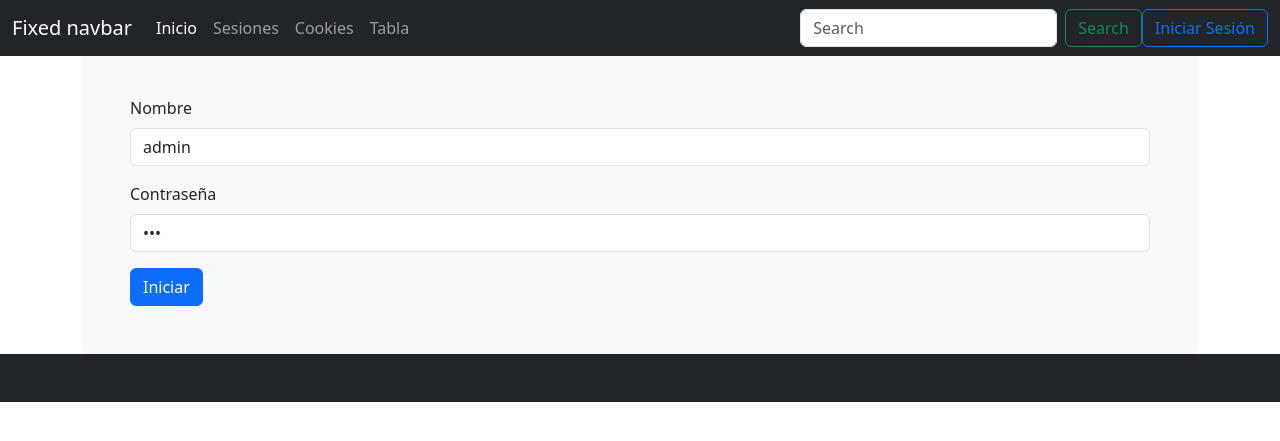
After one commit to anderuraga/php_crud, a PHP site: page /login.php in a window 1280 px wide. The commit adds this page. Shown: the top 441 px of the page. Run offline with PHP 8.4, Linux system fonts and the light colour scheme.

Commit message:
login y alertas

```diff
--- /dev/null
+++ b/includes/alerta.php
@@ -0,0 +1,11 @@
+
+
+<br>
+<br>
+
+  <?php if (isset($_GET['msg'])){ ?>
+    <div class="alert mt-5 alert-<?php echo $_GET['tipo'] ?> alert-dismissible fade show" role="alert">
+      <strong><?php echo $_GET['msg'] ?></strong>
+      <button type="button" class="btn-close" data-bs-dismiss="alert" aria-label="Close"></button>
+    </div>
+  <?php } ?>
--- a/includes/navbar.php
+++ b/includes/navbar.php
@@ -19,10 +19,13 @@
           <a class="nav-link" href="<?php echo $URL_WEB ?>ejercicios/ejercicio3.php">Tabla</a>
         </li>
       </ul>
-      <form class="d-flex" role="search">
+      <form class="d-flex mr-4" role="search">
         <input class="form-control me-2" type="search" placeholder="Search" aria-label="Search">
         <button class="btn btn-outline-success" type="submit">Search</button>
       </form>
+
+      <a href="login.php" class="btn btn-outline-primary">Iniciar Sesión</a>
+
     </div>
   </div>
 </nav>
--- a/index.php
+++ b/index.php
@@ -1,5 +1,6 @@
 <?php include 'includes/cabecera.php' ?>
 <?php include 'includes/navbar.php' ?>
+<?php include 'includes/alerta.php' ?>
 
   <div class="bg-light p-5 rounded">
     <h1>Página Inicio 222</h1>
--- /dev/null
+++ b/login.php
@@ -0,0 +1,27 @@
+<?php include 'includes/cabecera.php' ?>
+<?php include 'includes/navbar.php' ?>
+<?php include 'includes/alerta.php' ?>
+
+<div class="bg-light p-5 rounded">
+    <form action="loginController.php" method="post">
+    <div class="mb-3">
+        <label class="form-label">Nombre</label>
+        <input value="admin"
+               type="text" class="form-control"
+               name="nom">
+
+    </div>
+    <div class="mb-3">
+        <label class="form-label">Contraseña</label>
+        <input value="123"
+               type="password"
+               class="form-control"
+               name="pwd">
+    </div>
+
+    <button type="submit" class="btn btn-primary">Iniciar</button>
+    </form>
+</div>
+
+
+<?php include 'includes/footer.php' ?>
```
Also changed, not shown: loginController.php (added, +24 -0 lines).
